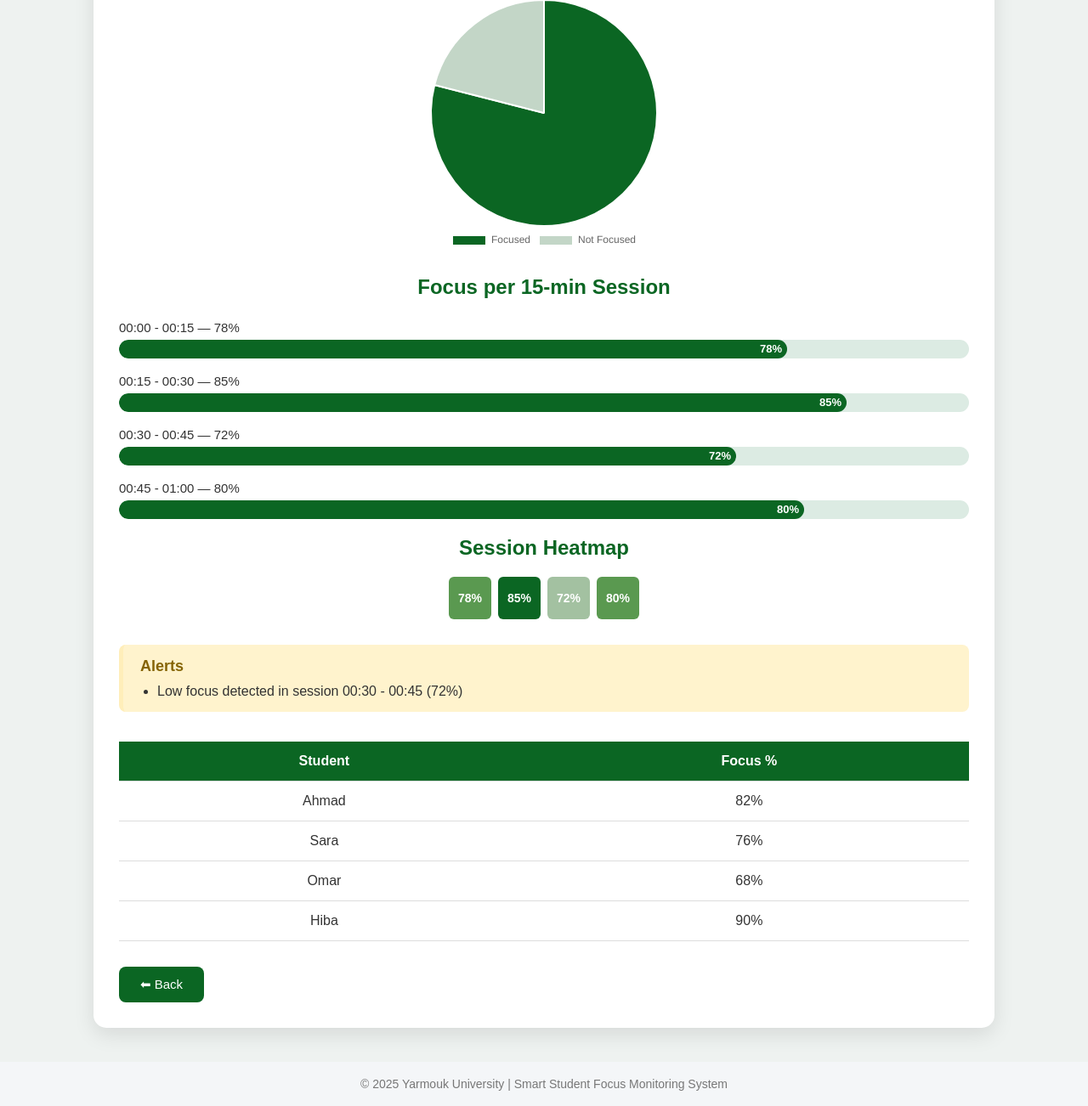
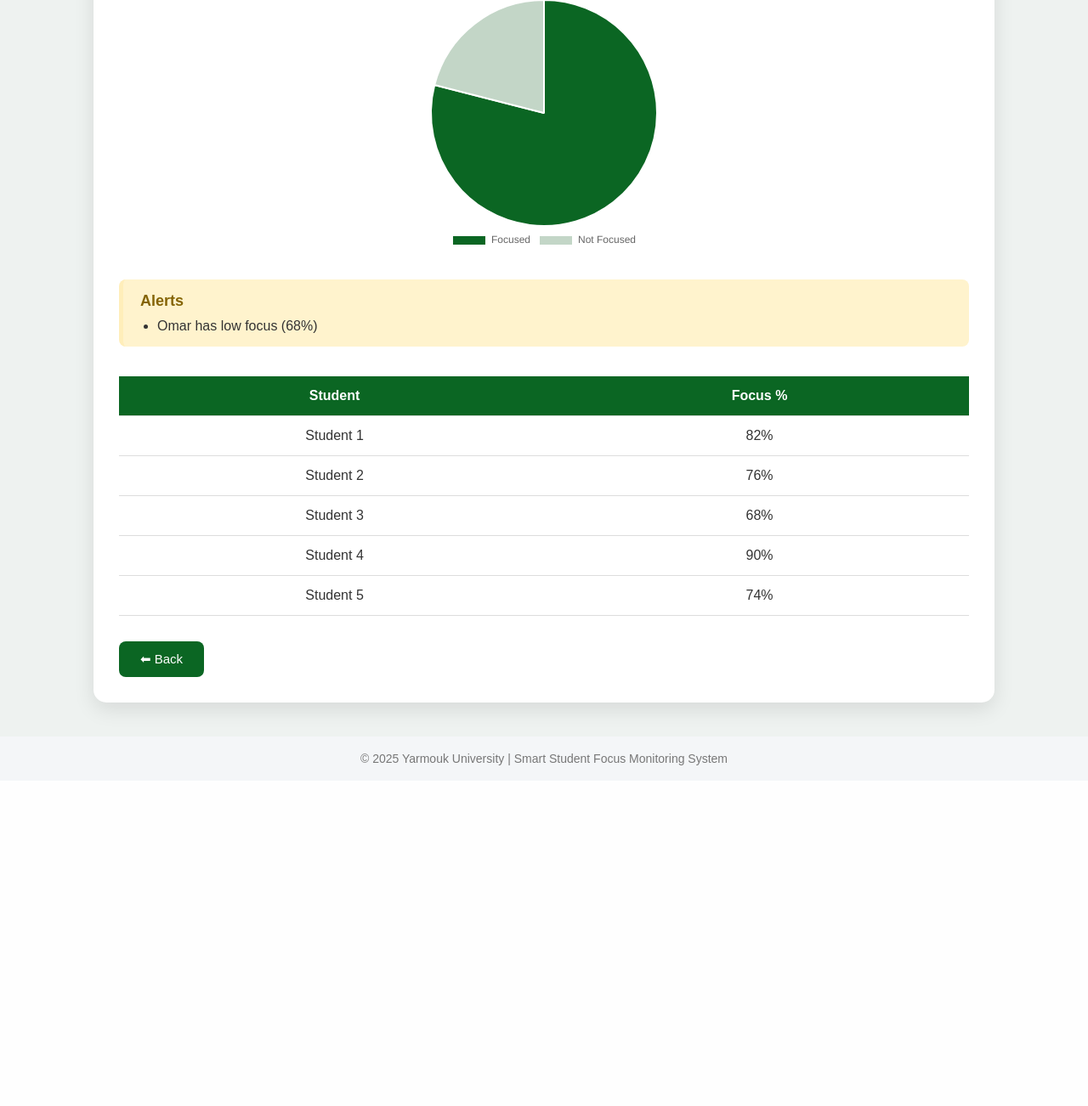
Before and after one commit to Sarahawamdeh/smart-focus-monitoring, a Flask app: template Grad pro/templates/lecture-details.html in a window 1280 px wide. Shown: the part 478-1780 px from the top of the page at 85% size. After the commit the page ends 1379 px from the top, so only its background shows below. Run offline with Flask 3, Linux system fonts and the light colour scheme; the template is opened without the code that fills it, so the values that code supplies are empty.

Commit message:
Update lecture-details.html

```diff
--- a/Grad pro/templates/lecture-details.html
+++ b/Grad pro/templates/lecture-details.html
@@ -75,55 +75,13 @@
       box-shadow: 0 6px 15px rgba(0,0,0,0.1);
     }
 
-    .card h3 {
-      margin: 0;
-      color: #0b6623;
-      font-size: 20px;
-    }
-
-    .card p {
-      font-size: 34px;
-      font-weight: 700;
-      margin-top: 10px;
-      color: #333;
-    }
+    .card h3 { margin: 0; color: #0b6623; font-size: 20px; }
+    .card p { font-size: 34px; font-weight: 700; margin-top: 10px; color: #333; }
 
     canvas {
       max-width: 650px;
       margin: 25px auto;
       display: block;
-    }
-
-    /* SESSION BARS */
-    .session-bars { margin-top: 25px; }
-    .session-item { margin-bottom: 18px; }
-    .session-label { font-size: 15px; margin-bottom: 6px; font-weight: 500; }
-    .bar { height: 22px; background: #dcebe3; border-radius: 12px; overflow: hidden; }
-    .bar-fill {
-      height: 100%;
-      background: #0b6623;
-      border-radius: 12px;
-      transition: width 0.8s ease;
-      text-align: right;
-      color: white;
-      padding-right: 6px;
-      font-weight: 600;
-      line-height: 22px;
-      font-size: 13px;
-    }
-
-    /* SESSION HEATMAP */
-    .heatmap { display: flex; gap: 8px; justify-content: center; margin-top: 20px; flex-wrap: wrap; }
-    .heat-cell {
-      width: 50px;
-      height: 50px;
-      border-radius: 6px;
-      display: flex;
-      align-items: center;
-      justify-content: center;
-      font-weight: 600;
-      color: white;
-      font-size: 14px;
     }
 
     /* ALERTS */
@@ -195,7 +153,6 @@
     <div class="header-title">Lecture Focus Details</div>
   </div>
 
-  <!-- MAIN CONTAINER -->
   <div class="container">
 
     <h2 id="lecture-date">Lecture Date:</h2>
@@ -208,21 +165,13 @@
       </div>
       <div class="card">
         <h3>Students</h3>
-        <p id="studentCount">4</p>
+        <p id="studentCount">5</p>
       </div>
     </div>
 
     <!-- PIE CHART -->
     <h2>Focus Distribution</h2>
     <canvas id="focusPie"></canvas>
-
-    <!-- SESSION BARS -->
-    <h2>Focus per 15-min Session</h2>
-    <div class="session-bars" id="sessionBars"></div>
-
-    <!-- SESSION HEATMAP -->
-    <h2>Session Heatmap</h2>
-    <div class="heatmap" id="sessionHeatmap"></div>
 
     <!-- ALERTS -->
     <div class="alerts" id="alertsBox">
@@ -232,20 +181,20 @@
 
     <!-- STUDENT TABLE -->
     <table>
-      <tr>
-        <th>Student</th>
-        <th>Focus %</th>
-      </tr>
-      <tr><td>Ahmad</td><td>82%</td></tr>
-      <tr><td>Sara</td><td>76%</td></tr>
-      <tr><td>Omar</td><td>68%</td></tr>
-      <tr><td>Hiba</td><td>90%</td></tr>
-    </table>
+  <tr>
+    <th>Student</th>
+    <th>Focus %</th>
+  </tr>
+  <tr><td>Student 1</td><td>82%</td></tr>
+  <tr><td>Student 2</td><td>76%</td></tr>
+  <tr><td>Student 3</td><td>68%</td></tr>
+  <tr><td>Student 4</td><td>90%</td></tr>
+  <tr><td>Student 5</td><td>74%</td></tr>
+</table>
 
     <a href="history.html" class="back-btn">⬅ Back</a>
   </div>
 
-  <!-- FOOTER -->
   <div class="footer">
     © 2025 Yarmouk University | Smart Student Focus Monitoring System
   </div>
@@ -256,7 +205,7 @@
     const date = urlParams.get('date') || "Unknown";
     document.getElementById("lecture-date").innerText = "Lecture Date: " + date;
 
-    // STUDENT DATA
+    // STUDENTS
     const students = ["Ahmad", "Sara", "Omar", "Hiba"];
     const focusLevels = [82, 76, 68, 90];
     document.getElementById("studentCount").innerText = students.length;
@@ -270,57 +219,24 @@
       type: "pie",
       data: {
         labels: ["Focused", "Not Focused"],
-        datasets: [{ data: [overall, 100 - overall], backgroundColor: ["#0b6623", "#c3d6c7"] }]
+        datasets: [{
+          data: [overall, 100 - overall],
+          backgroundColor: ["#0b6623", "#c3d6c7"]
+        }]
       },
       options: { plugins: { legend: { position: 'bottom' } } }
     });
 
-    // SESSION BARS DATA
-    const sessionData = [
-      { time: "00:00 - 00:15", focus: 78 },
-      { time: "00:15 - 00:30", focus: 85 },
-      { time: "00:30 - 00:45", focus: 72 },
-      { time: "00:45 - 01:00", focus: 80 }
-    ];
-
-    // RENDER SESSION BARS
-    const sessionContainer = document.getElementById("sessionBars");
-    sessionData.forEach(s => {
-      const div = document.createElement("div");
-      div.className = "session-item";
-      div.innerHTML = `
-        <div class="session-label">${s.time} — ${s.focus}%</div>
-        <div class="bar"><div class="bar-fill" style="width:0%">0%</div></div>
-      `;
-      sessionContainer.appendChild(div);
-      const fill = div.querySelector(".bar-fill");
-      setTimeout(()=>{ fill.style.width = s.focus + "%"; fill.innerText = s.focus + "%"; }, 100);
-    });
-
-    // SESSION HEATMAP
-    const heatmapContainer = document.getElementById("sessionHeatmap");
-    sessionData.forEach(s => {
-      const div = document.createElement("div");
-      div.className = "heat-cell";
-      // ألوان حسب مستوى التركيز
-      if(s.focus >= 85) div.style.background = "#0b6623";
-      else if(s.focus >= 75) div.style.background = "#5a9950";
-      else if(s.focus >= 65) div.style.background = "#a3c1a1";
-      else div.style.background = "#c3d6c7";
-      div.innerText = s.focus + "%";
-      heatmapContainer.appendChild(div);
-    });
-
-    // ALERTS (Sessions < 75%)
+    // ALERTS (students < 75%)
     const alertsList = document.getElementById("alertsList");
-    sessionData.forEach(s => {
-      if(s.focus < 75){
+    focusLevels.forEach((level, i) => {
+      if(level < 75){
         const li = document.createElement("li");
-        li.innerText = `Low focus detected in session ${s.time} (${s.focus}%)`;
+        li.innerText = `${students[i]} has low focus (${level}%)`;
         alertsList.appendChild(li);
       }
     });
+  </script>
 
-  </script>
 </body>
 </html>
```
